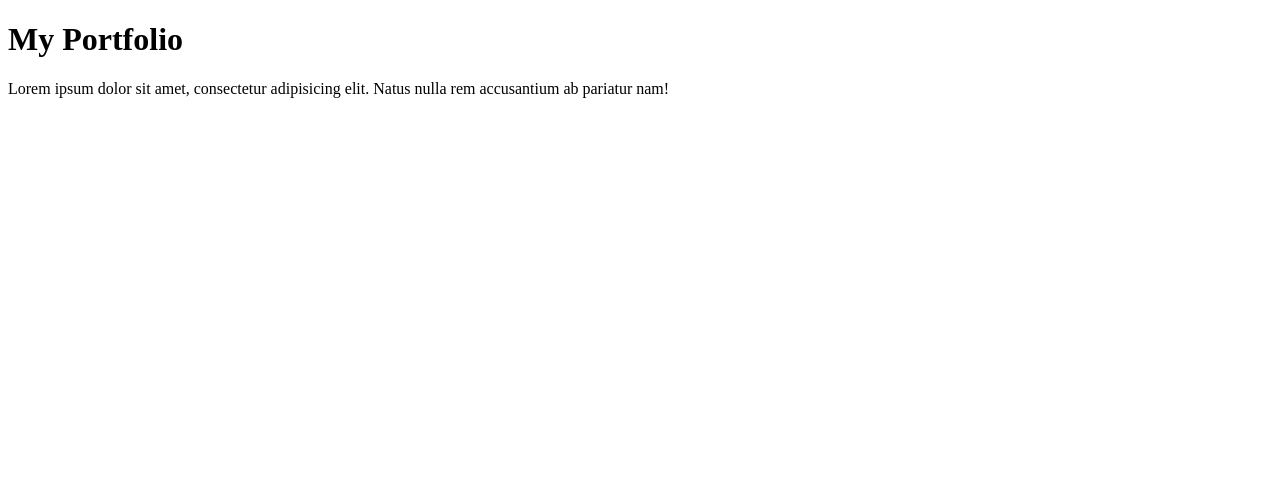
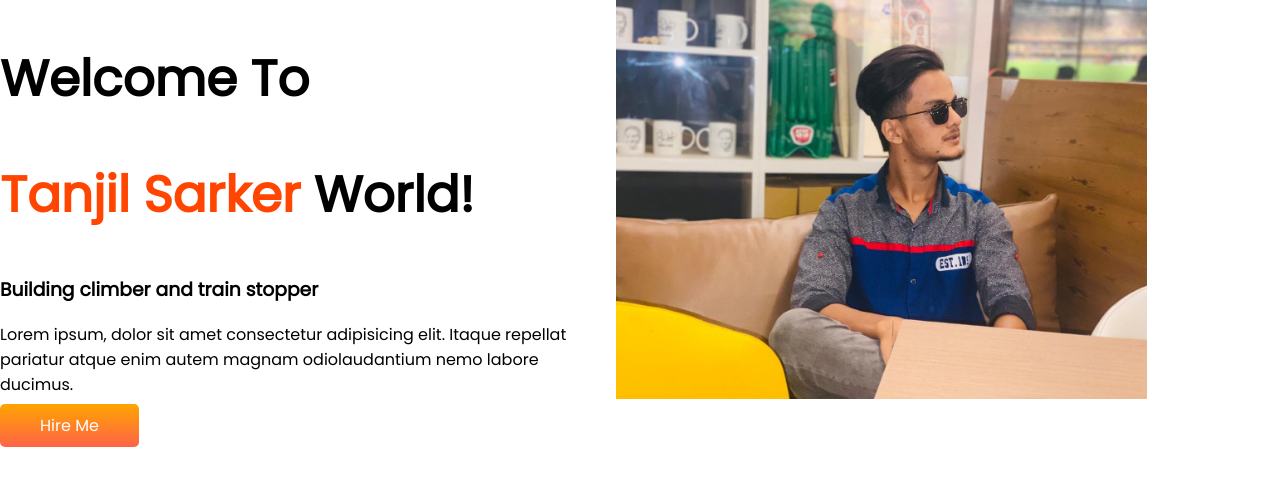
Before and after one commit to Tanjil66/developer-portfolio, a plain HTML site: page index.html in a window 1280 px wide. Drawn offline with Linux system fonts and the light colour scheme.

Commit message:
top banner

```diff
--- a/index.html
+++ b/index.html
@@ -6,11 +6,33 @@
     <meta http-equiv="X-UA-Compatible" content="IE=edge">
     <meta name="viewport" content="width=device-width, initial-scale=1.0">
     <title>Developer Portfolio</title>
+    <link rel="preconnect" href="https://fonts.googleapis.com">
+    <link rel="preconnect" href="https://fonts.gstatic.com" crossorigin>
+    <link href="https://fonts.googleapis.com/css2?family=Poppins&display=swap" rel="stylesheet">
+    <link rel="stylesheet" href="style.css">
 </head>
 
 <body>
-    <h1>My Portfolio</h1>
-    <p>Lorem ipsum dolor sit amet, consectetur adipisicing elit. Natus nulla rem accusantium ab pariatur nam!</p>
+
+
+    <section class="top-banner">
+
+        <div class="half-width">
+
+            <h1>Welcome To</h1>
+            <h1><span class="orange-color">Tanjil Sarker</span> World!</h1>
+            <h3>Building climber and train stopper</h3>
+            <p>Lorem ipsum, dolor sit amet consectetur adipisicing elit. Itaque repellat pariatur atque enim autem
+                magnam
+                odiolaudantium nemo labore ducimus.</p>
+            <a class="link-button" target="blank" href="https://linkedin.com/company/programminghero/">Hire Me</a>
+        </div>
+        <div class="half-width">
+            <img src="images/118405756_642612219721192_5734349325423059435_n.jpg" alt="">
+        </div>
+
+    </section>
 </body>
 
+
 </html>
--- a/style.css
+++ b/style.css
@@ -1,6 +1,33 @@
+body{
+    font-family:'Poppins', sans-serif;
+    margin: 0;
+}
 h1{
-color: blue;
+    font-size: 50px;
 }
-p{
-    background-color: cornflowerblue;
+.orange-color{
+color: orangered;
 }
+section{
+    display: flex;
+}
+.half-width{
+    width:50%
+    padding-left:5%
+}
+.half-width img{
+    width:80%
+}
+.link-button{
+    text-decoration: none;
+    background-image: linear-gradient(orange,tomato);
+    padding:10px 40px ;
+    color:white ;
+    font-weight: 700px;
+    border-radius: 5px;
+}
+.top-banner{
+    background-image: url(images/118354308_236670320922586_3556880554249935006_n.jpg)
+    background-repeat: no-repeat;
+
+}
```
Also changed, not shown: images/118354308_236670320922586_3556880554249935006_n.jpg (added), images/118405756_642612219721192_5734349325423059435_n.jpg (added), images/Snapchat-349627162.jpg (added).
